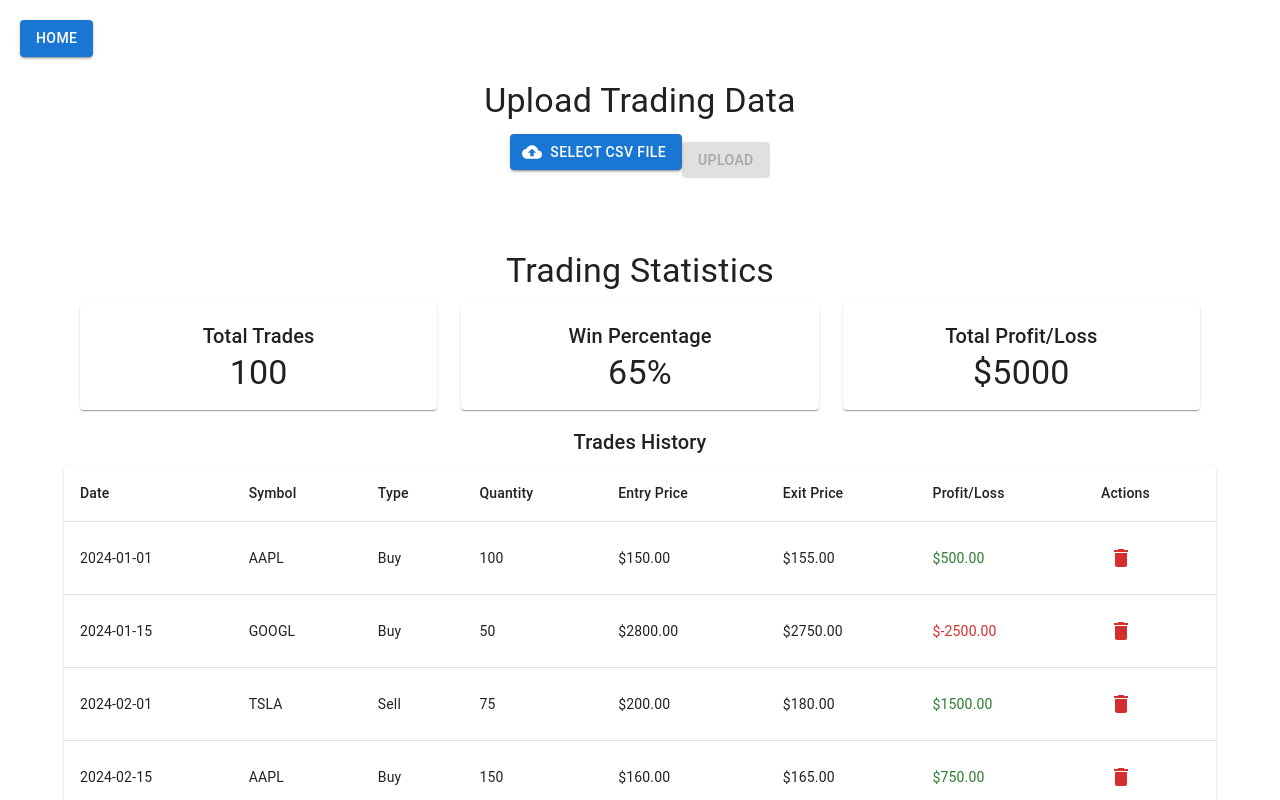
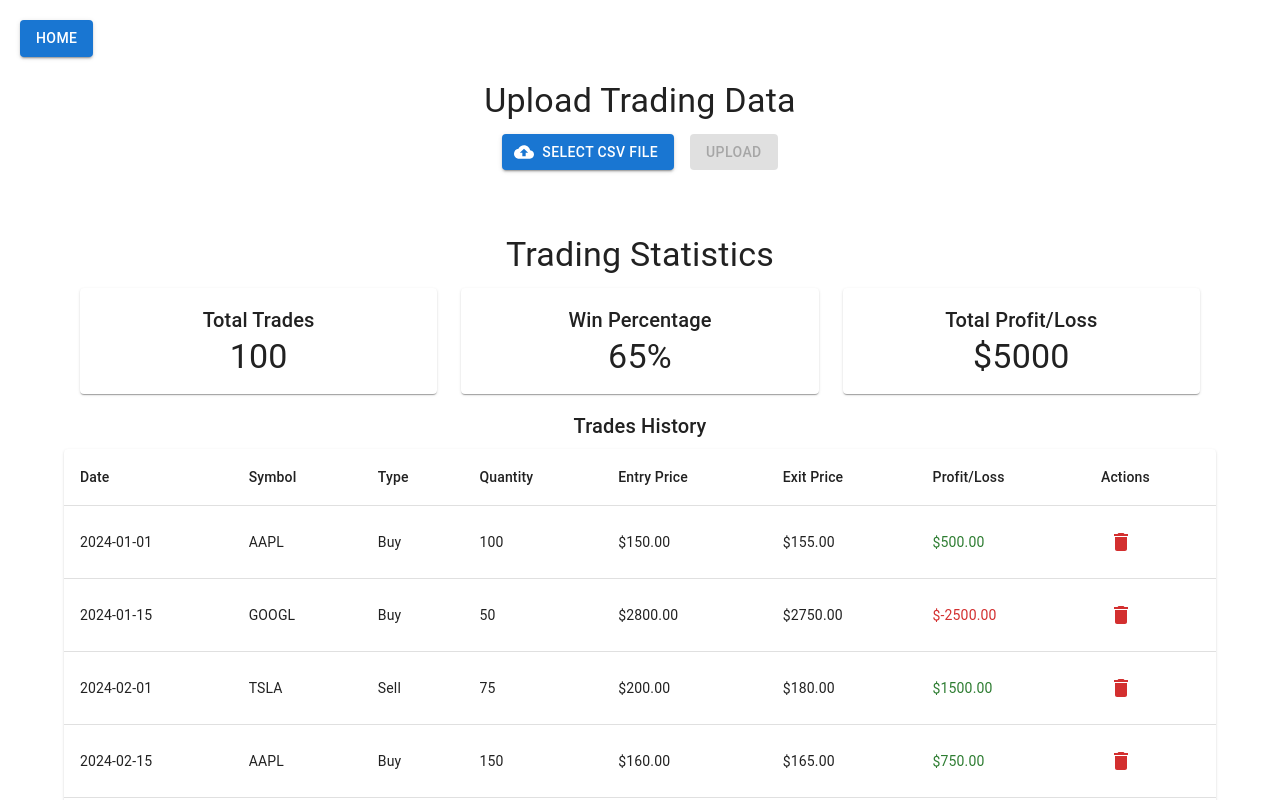
Before and after one commit to Bruce-JiYuefeng/TradeViewerUSC201, a React (Vite) app in the folder frontend/code/: page /dashboard in a window 1280 px wide. Shown: the top 800 px of the page. Built offline with nearby package versions, Linux system fonts and the light colour scheme.

Commit message:
centered upload csv file buttons

```diff
--- a/frontend/code/src/components/FileUpload.jsx
+++ b/frontend/code/src/components/FileUpload.jsx
@@ -1,5 +1,5 @@
 import { useState } from 'react';
-import { Button, Box, Typography, Alert } from '@mui/material';
+import { Button, Box, Typography, Alert, Stack } from '@mui/material';
 import CloudUploadIcon from '@mui/icons-material/CloudUpload';
 
 function FileUpload() {
@@ -52,37 +52,39 @@ function FileUpload() {
           type="file"
           onChange={handleFileUpload}
         />
-        <label htmlFor="raised-button-file">
+
+        <Stack direction="row" spacing={2} alignItems="center" justifyContent="center">
+          <label htmlFor="raised-button-file">
+            <Button
+              variant="contained"
+              component="span"
+              startIcon={<CloudUploadIcon />}
+            >
+              Select CSV File
+            </Button>
+          </label>
+
           <Button
             variant="contained"
-            component="span"
-            startIcon={<CloudUploadIcon />}
-            sx={{ mb: 2 }}
+            color="primary"
+            type="submit"
+            disabled={!file}
           >
-            Select CSV File
+            Upload
           </Button>
-        </label>
+        </Stack>
 
         {file && (
-          <Typography variant="body1" sx={{ mb: 2 }}>
+          <Typography variant="body1" sx={{ mt: 2 }}>
             Selected file: {file.name}
           </Typography>
         )}
 
         {error && (
-          <Alert severity="error" sx={{ mb: 2 }}>
+          <Alert severity="error" sx={{ mt: 2 }}>
             {error}
           </Alert>
         )}
-
-        <Button
-          variant="contained"
-          color="primary"
-          type="submit"
-          disabled={!file}
-        >
-          Upload
-        </Button>
       </Box>
     </Box>
   );
```
